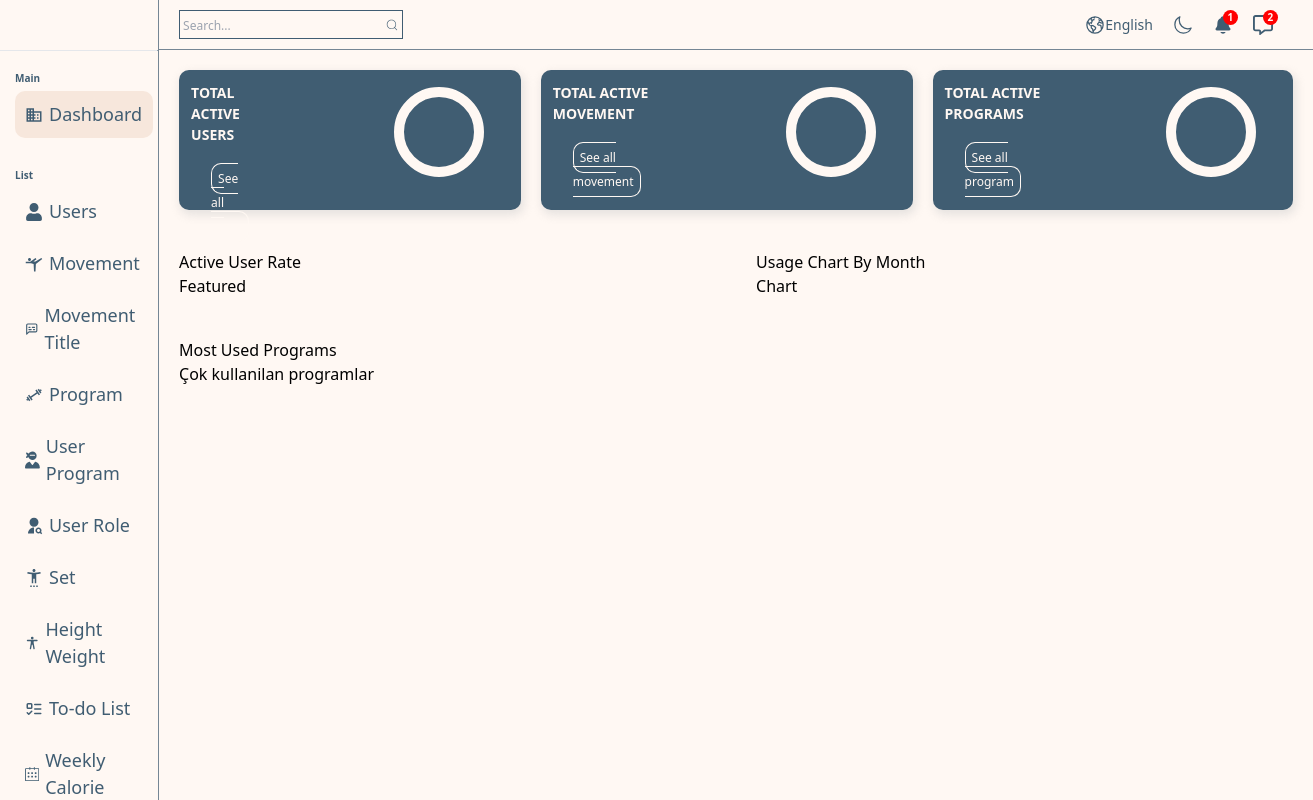
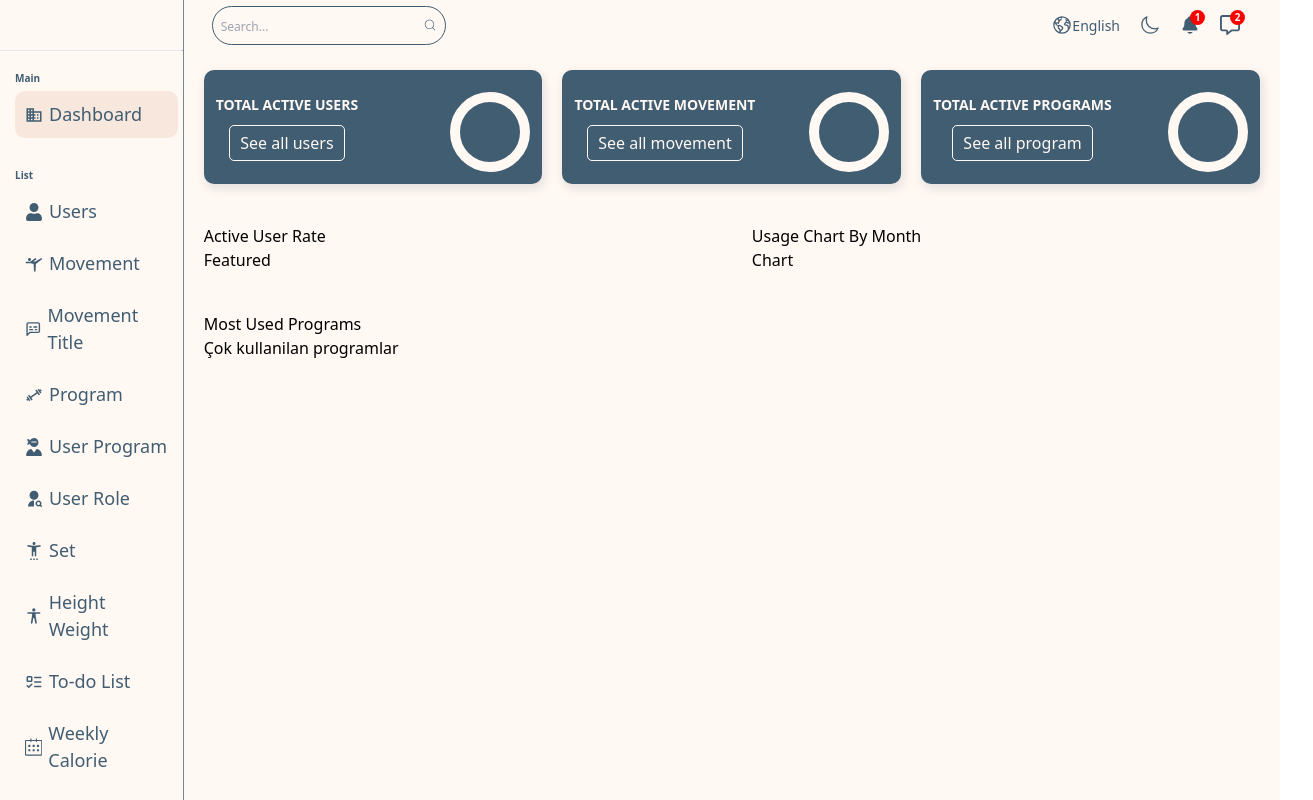
Before and after one commit to dilsad-erdogan/fitness-tracker, a React (Create React App) app in the folder client/: page /admin in a window 1280 px wide. Shown: the top 800 px of the page, 1313 px wide, since content can reach past the window. Built offline with nearby package versions, Linux system fonts and the light colour scheme; no server answers; sample sign-in values are in the browser's storage.

Commit message:
design changed

```diff
--- a/client/src/components/navbar/navbar.scss
+++ b/client/src/components/navbar/navbar.scss
@@ -1,6 +1,5 @@
 .navbar{
     height: 50px;
-    border-bottom: 0.5px solid var(--lightDark);
     display: flex;
     align-items: center;
     font-size: 14px;
@@ -17,8 +16,10 @@
             display: flex;
             align-items: center;
             border: 0.5px solid var(--dark);
+            border-radius: 20px;
             color: var(--dark);
-            padding: 3px;
+            padding: 8px;
+            margin: 8px;
 
             input {
                 border: none;
--- a/client/src/components/widgets/WidgetinAdmin.jsx
+++ b/client/src/components/widgets/WidgetinAdmin.jsx
@@ -34,13 +34,14 @@ const Widget = ({ type, total }) => {
     <div className='widget'>
       <div className='left'>
         <span className="title">{data.title}</span>
-        <Link to={data.link} style={{ textDecoration: "none", margin: 20 }}>
-          <span className="link">{data.text}</span>
+        <Link to={data.link} className='link'>
+          <span>{data.text}</span>
         </Link>
       </div>
       <div className='right'>
-        <svg className="transform w-60 h-60">
-          <circle className='circle' cx="170" cy="50" r="40" stroke="currentColor" strokeWidth="10" strokeDasharray={total*100} fill="transparent"></circle>
+        <span className='total'>{total}</span>
+        <svg className="circle-container">
+          <circle className='circle' cx="40" cy="40" r="35" stroke="currentColor" strokeWidth="10" strokeDasharray={total*100} fill="transparent"></circle>
         </svg>
       </div>
     </div>
--- a/client/src/components/widgets/WidgetinUser.jsx
+++ b/client/src/components/widgets/WidgetinUser.jsx
@@ -24,11 +24,11 @@ const WidgetinUser = ({ type, total }) => {
     <div className='widget'>
       <div className='left'>
         <span className="title">{title}</span>
-        <span className="linkUser">{total}</span>
       </div>
       <div className='right'>
-        <svg className="transform w-60 h-60">
-          <circle className='circle' cx="170" cy="50" r="40" stroke="currentColor" strokeWidth="10" strokeDasharray={total*100} fill="transparent"></circle>
+        <span className='total'>{total}</span>
+        <svg className="circle-container">
+          <circle className='circle' cx="40" cy="40" r="35" stroke="currentColor" strokeWidth="10" strokeDasharray={total*100} fill="transparent"></circle>
         </svg>
       </div>
     </div>
--- a/client/src/components/widgets/widget.scss
+++ b/client/src/components/widgets/widget.scss
@@ -1,49 +1,56 @@
 .widget{
+    flex: 1;
+    padding: 12px;
     display: flex;
     justify-content: space-between;
-    flex: 1;
-    padding: 12px;
-    -webkit-box-shadow: 2px 4px 10px 1px var(--dark);
+    align-items: center;
+    border-radius: 10px;
     box-shadow: 2px 4px 10px 1px rgba(201, 201, 201, 0.47);
-    border-radius: 10px;
-    height: 140px;
     background-color: var(--dark);
 
     .left{
-        flex: 4;
         display: flex;
         flex-direction: column;
-        justify-content: space-between;
+        align-items: center;
 
         .title{
             font-weight: bold;
             font-size: 14px;
             color: var(--veryLight);
+            margin-bottom: 10px;
         }
 
-        .link{
-            width: max-content;
-            font-size: 12px;
+        .link {
+            font-size: 1rem;
+            background-color: transparent;
             border: 1px solid var(--veryLight);
-            border-radius: 10px;
-            padding: 6px;
+            padding: 5px 10px;
+            border-radius: 5px;
+            text-decoration: none;
             color: var(--veryLight);
-        }
-
-        .linkUser{
-            width: max-content;
-            font-size: 20px;
-            border: 1px solid var(--veryLight);
-            border-radius: 10px;
-            padding: 6px;
-            color: var(--veryLight);
+            transition: background-color 0.3s, color 0.3s;
+            cursor: pointer;
         }
     }
 
     .right{
-        flex: 1;
-        .circle{
-            color: var(--veryLight);
+        display: flex;
+        flex-direction: column;
+        align-items: center;
+        color: var(--veryLight);
+
+        .total {
+            font-size: 2rem;
+            margin-bottom: 10px;
+        }
+
+        svg{
+            width: 80px;
+            height: 80px;
+
+            .circle{
+                stroke: var(--veryLight);
+            }
         }
     }
 }
```
